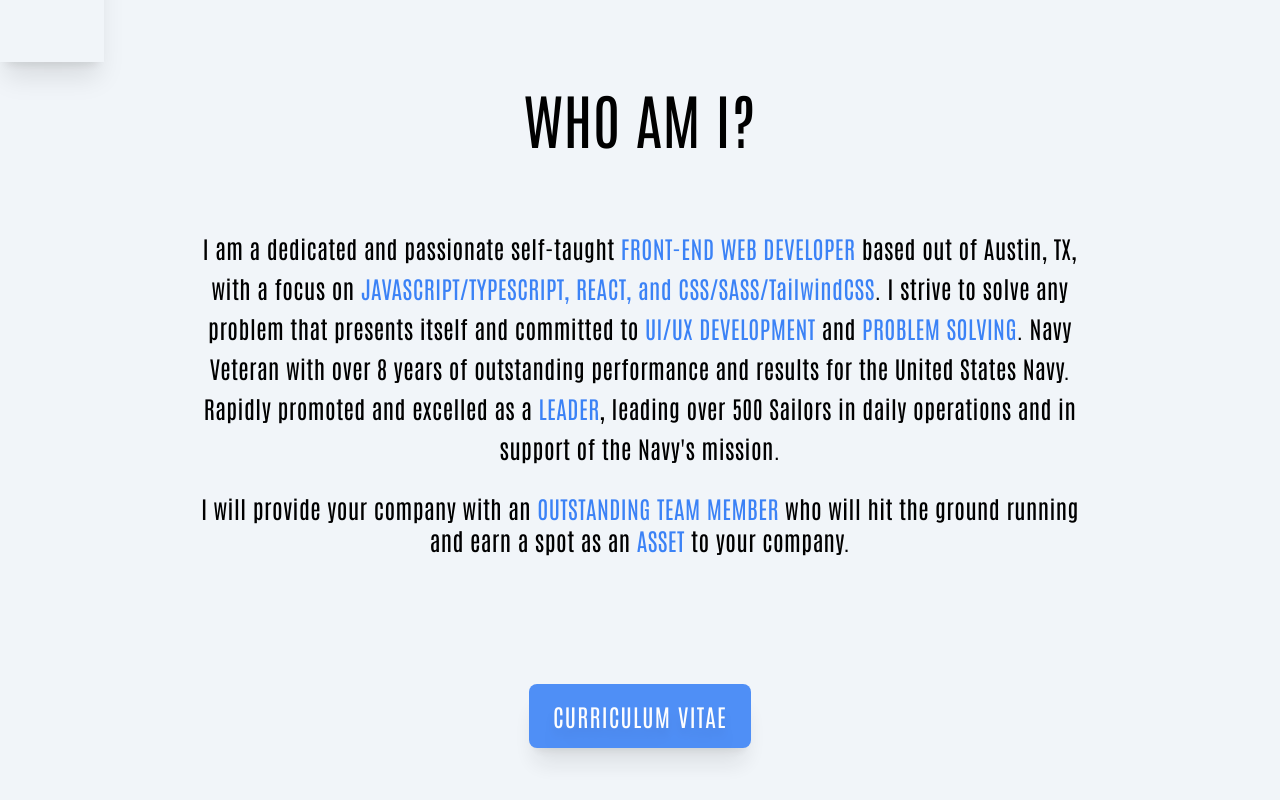
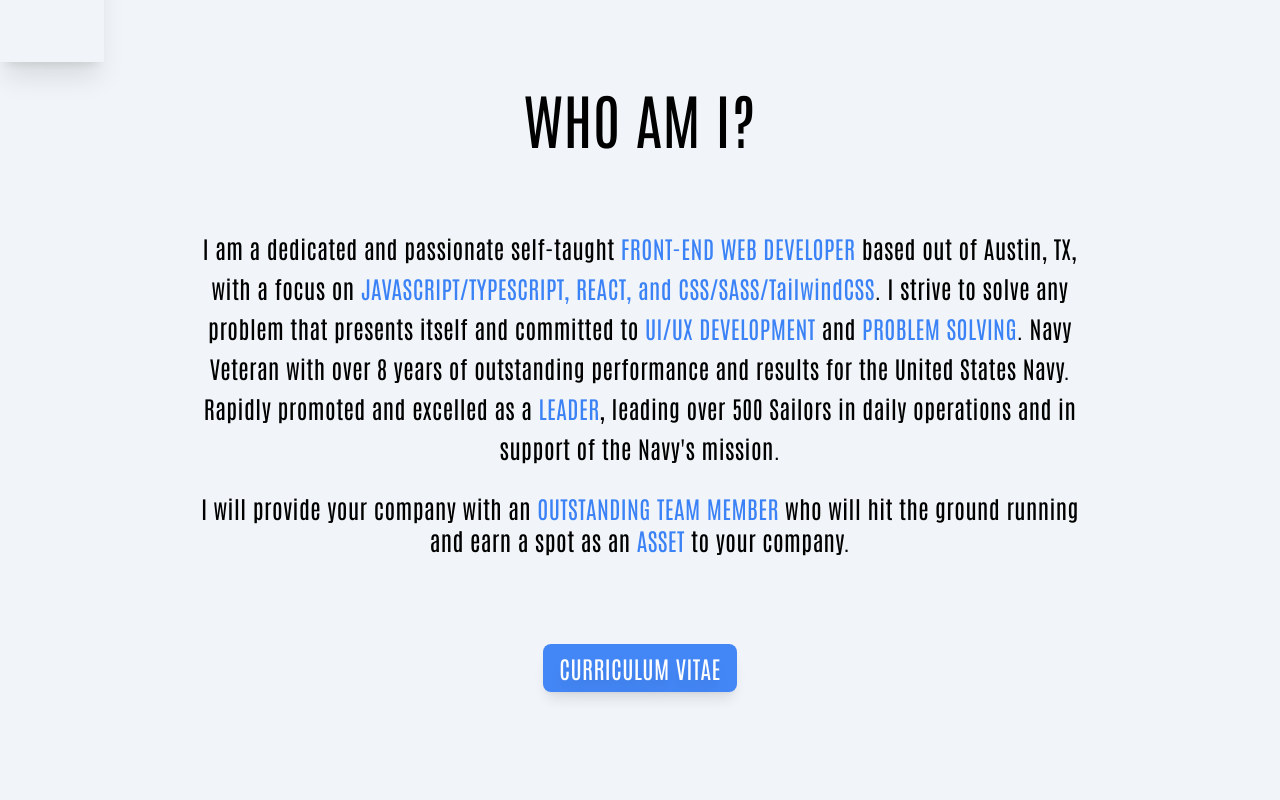
Before and after one commit to mdubelbeis/portfolio-v2, a React (Vite) app: page / in a window 1280 px wide. Shown: the part 746-1546 px from the top of the page. Built offline with nearby package versions, Linux system fonts and the light colour scheme; a web font is replaced by a local one.

Commit message:
added Button for CV

```diff
--- a/src/components/About.tsx
+++ b/src/components/About.tsx
@@ -1,4 +1,5 @@
 import { useState } from 'react';
+import Button from '../ui/Button';
 
 const About: React.FC = () => {
   const spanText = 'lg:4xl text-2xl text-blue-500';
@@ -22,20 +23,9 @@ const About: React.FC = () => {
           an <span className={spanText}> ASSET</span> to your company.
         </p>
       </div>
-      <div
-        id="resume"
-        className="mt-12 animate-pulse rounded-lg bg-blue-500 py-4 px-6 text-xl tracking-wider text-white shadow-xl hover:animate-none hover:cursor-pointer hover:border-none hover:bg-white hover:text-blue-500 md:block lg:text-2xl"
-      >
-        <a
-          className="drop-shadow-xl focus:outline-blue-700"
-          href="/assets/resume/Resume_tech.pdf"
-          target="_blank"
-          rel="noopener noreferrer"
-          download
-        >
-          CURRICULUM VITAE
-        </a>
-      </div>
+      <Button py="py-2" px="px-6" textSize="text-xl">
+        CURRICULUM VITAE
+      </Button>
     </section>
   );
 };
--- a/src/components/Contact.tsx
+++ b/src/components/Contact.tsx
@@ -2,6 +2,7 @@ import { FaGithub, FaLinkedin, FaTwitter } from 'react-icons/fa';
 import { MdAlternateEmail } from 'react-icons/md';
 
 import React from 'react';
+import Button from '../ui/Button';
 
 const ICONS = [
   { icon: <FaGithub size={40} />, url: 'https://www.github.com/mdubelbeis' },
@@ -12,7 +13,9 @@ const ICONS = [
 
 const Contact: React.FC = () => {
   return (
-    <nav className={`z-10 mx-auto flex justify-around py-2 md:absolute md:left-0 md:top-0 md:block md:h-full md:pt-2`}>
+    <nav
+      className={`z-10 mx-auto flex w-full justify-around py-2 md:absolute md:left-0 md:top-0 md:block md:h-full md:pt-2`}
+    >
       <div id="content-container" className="h-full py-1 px-4 shadow-xl md:fixed">
         <ul id="contact-links-wrapper" className={`flex gap-4 md:flex-col lg:gap-10`}>
           {ICONS.map((icon) => {
@@ -27,20 +30,7 @@ const Contact: React.FC = () => {
               </li>
             );
           })}
-          <div
-            id="resume"
-            className="text-md mt-2 hidden animate-pulse rounded-lg bg-blue-500 text-center text-white shadow-lg hover:animate-none hover:cursor-pointer hover:border-none hover:bg-blue-700 hover:shadow-xl active:shadow-lg md:py-2 md:px-4 md:text-lg lg:block lg:text-2xl"
-          >
-            <a
-              className="drop-shadow-xl focus:outline-blue-700"
-              href="/assets/resume/Resume_tech.pdf"
-              target="_blank"
-              rel="noopener noreferrer"
-              download
-            >
-              CV
-            </a>
-          </div>
+          <Button hidden="hidden">CV</Button>
         </ul>
       </div>
     </nav>
--- /dev/null
+++ b/src/ui/Button.tsx
@@ -0,0 +1,28 @@
+interface ButtonProps {
+  hidden?: string;
+  children: React.ReactNode;
+  px?: string;
+  py?: string;
+  textSize?: string | 'text-md';
+}
+
+const Button: React.FC<ButtonProps> = ({ hidden, children, px, py, textSize }) => {
+  return (
+    <div
+      id="resume"
+      className={`${textSize} mt-2 ${hidden} ${py} ${px} animate-pulse rounded-lg bg-blue-500 text-center text-white shadow-lg hover:animate-none hover:cursor-pointer hover:border-none hover:bg-blue-700 hover:shadow-xl active:shadow-lg md:py-2 md:px-4 md:text-lg lg:block lg:text-2xl`}
+    >
+      <a
+        className="drop-shadow-xl focus:outline-blue-700"
+        href="/assets/resume/Resume_tech.pdf"
+        target="_blank"
+        rel="noopener noreferrer"
+        download
+      >
+        {children}
+      </a>
+    </div>
+  );
+};
+
+export default Button;
```
